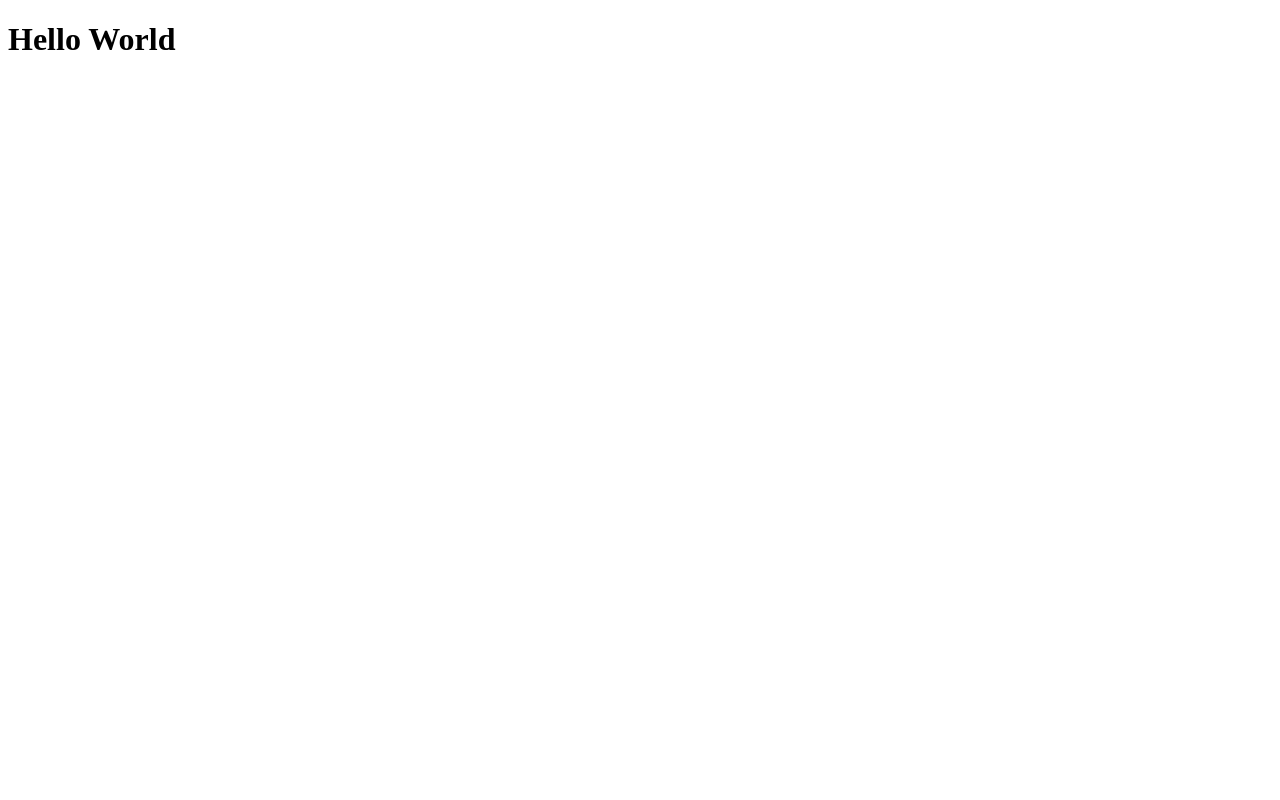
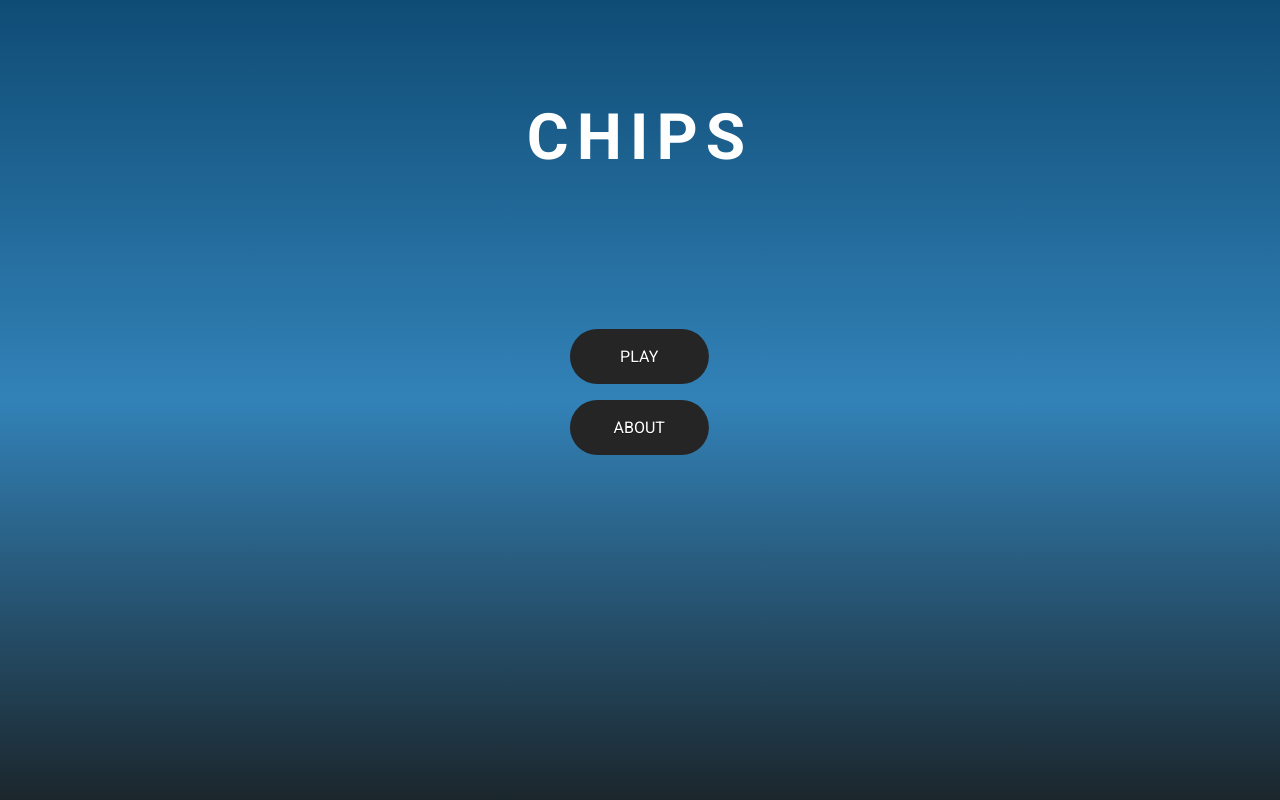
Before and after one commit to peters04/poker-chips, a plain HTML site: page index.html in a window 1280 px wide. Drawn offline with Linux system fonts and the light colour scheme.

Commit message:
main page

```diff
--- a/index.html
+++ b/index.html
@@ -4,9 +4,25 @@
     <meta charset="UTF-8">
     <meta name="viewport" content="width=device-width, initial-scale=1.0">
     <meta http-equiv="X-UA-Compatible" content="ie=edge">
-    <title>Document</title>
+
+    <title>Poker Chips</title>
+
+    <link href="https://fonts.googleapis.com/css?family=Roboto:400,700&display=swap" rel="stylesheet">
+    <link rel="stylesheet" href="main.css">
 </head>
 <body>
-    <h1>Hello World</h1>
+    <div class="wrapper">
+    <header>
+        <h1>Chips</h1>
+    </header>
+
+    <!-- Main Content -->
+        <main>
+            <div class="buttons">
+                <a href="#" class="btn">Play</a>
+                <a href="#" class="btn">About</a>
+            </div>
+        </main>
+    </div>
 </body>
 </html>
--- /dev/null
+++ b/main.css
@@ -0,0 +1,52 @@
+body, html {
+    height:  100%;
+    margin:  0px auto;
+    padding: 0px auto;
+    font-family: 'Roboto',sans-serif;
+    color: #FFFFFF;
+}
+
+.wrapper {
+    height:cauto;
+    min-height: 100%;
+    margin: 0px auto;
+    padding: 0px auto;
+
+    background-image: linear-gradient(to top, #1b262c, #3282b8, #0f4c75);
+}
+
+h1 {
+    margin: 0;
+    padding: 0;
+    text-transform: uppercase;
+    letter-spacing: 8px;
+    text-align: center;
+    font-size: 4em;
+    position: relative;
+    top: 100px;
+}
+
+.buttons {
+    display: block;
+    position: absolute;
+    left: 50%;
+    top: 50%;
+    transform: translate(-50%, -50%);
+}
+
+.btn {
+    display: block;
+    padding: 1rem 2.6rem;
+    margin: 0 0.1em 1em 0;
+    border: 0.16em solid rgba(255,255,255,0);
+    border-radius: 2em;
+    box-sizing: border-box;
+    text-decoration: none;
+    font-family: 'Roboto',sans-serif;
+    font-weight: 300;
+    color: #FFFFFF;
+    text-shadow: 0 0.04em 0.04em rgba(0,0,0,0.35);
+    text-align: center;
+    background-color: #252525;
+    text-transform: uppercase;
+}
```
